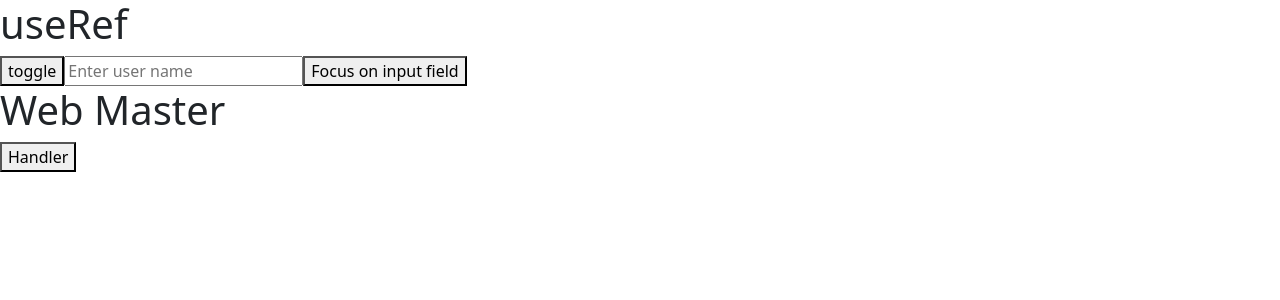
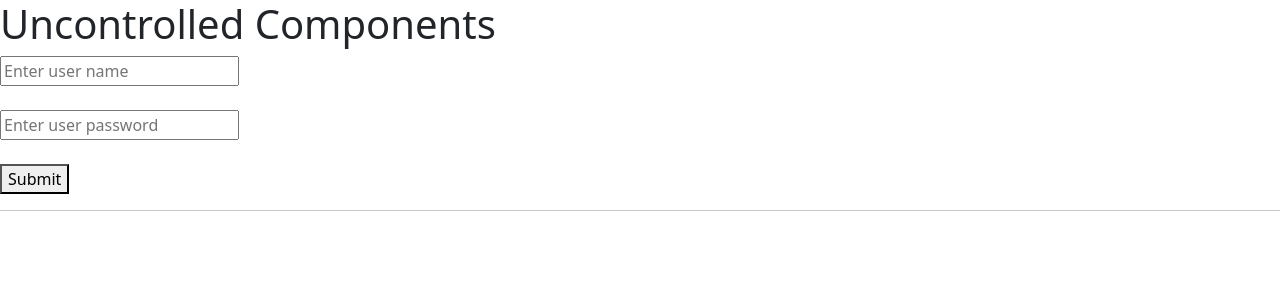
Before and after one commit to PawanDev52/React-19, a React (Vite) app: page / in a window 1280 px wide. Shown: the top 300 px of the page. Built offline with nearby package versions, Linux system fonts and the light colour scheme.

Commit message:
Uncontrolled components

```diff
--- a/src/App.jsx
+++ b/src/App.jsx
@@ -989,39 +989,72 @@
 // }
 
 // useRef hook
+// function App() {
+//   const inputRef = useRef(null);
+//   const h1Ref = useRef(null);
+
+//   const inputHandler = () => {
+//     console.log(inputRef);
+//     inputRef.current.focus();
+//     inputRef.current.style.color = "red";
+//     inputRef.current.placeholder = "enter password";
+//     inputRef.current.value = "123";
+//   };
+
+//   const toggleHandler = () => {
+//     if (inputRef.current.style.display != "none") {
+//       inputRef.current.style.display = "none";
+//     } else {
+//       inputRef.current.style.display = "inline";
+//     }
+//   };
+
+//   const h1Handler = () => {
+//     h1Ref.current.style.color = "green";
+//   };
+
+//   return (
+//     <>
+//       <h1>useRef</h1>
+//       <button onClick={toggleHandler}>toggle</button>
+//       <input ref={inputRef} type="text" placeholder="Enter user name" />
+//       <button onClick={inputHandler}>Focus on input field</button>
+
+//       <h1 ref={h1Ref}>Web Master</h1>
+//       <button onClick={h1Handler}>Handler</button>
+//     </>
+//   );
+// }
+
+// Uncontrolled Components
 function App() {
-  const inputRef = useRef(null);
-  const h1Ref = useRef(null);
+  const handleForm = (event) => {
+    event.preventDefault();
+    const user = document.querySelector("#user").value;
+    const password = document.querySelector("#password").value;
 
-  const inputHandler = () => {
-    console.log(inputRef);
-    inputRef.current.focus();
-    inputRef.current.style.color = "red";
-    inputRef.current.placeholder = "enter password";
-    inputRef.current.value = "123";
-  };
-
-  const toggleHandler = () => {
-    if (inputRef.current.style.display != "none") {
-      inputRef.current.style.display = "none";
-    } else {
-      inputRef.current.style.display = "inline";
-    }
-  };
-
-  const h1Handler = () => {
-    h1Ref.current.style.color = "green";
+    console.log(user);
+    console.log(password);
   };
 
   return (
     <>
-      <h1>useRef</h1>
-      <button onClick={toggleHandler}>toggle</button>
-      <input ref={inputRef} type="text" placeholder="Enter user name" />
-      <button onClick={inputHandler}>Focus on input field</button>
+      <h1>Uncontrolled Components</h1>
+      <form action="" method="post" onSubmit={handleForm}>
+        <input type="text" id="user" placeholder="Enter user name" />
+        <br />
+        <br />
+        <input
+          type="password"
+          id="password"
+          placeholder="Enter user password"
+        />
+        <br />
+        <br />
+        <button>Submit</button>
+      </form>
 
-      <h1 ref={h1Ref}>Web Master</h1>
-      <button onClick={h1Handler}>Handler</button>
+      <hr />
     </>
   );
 }
```
